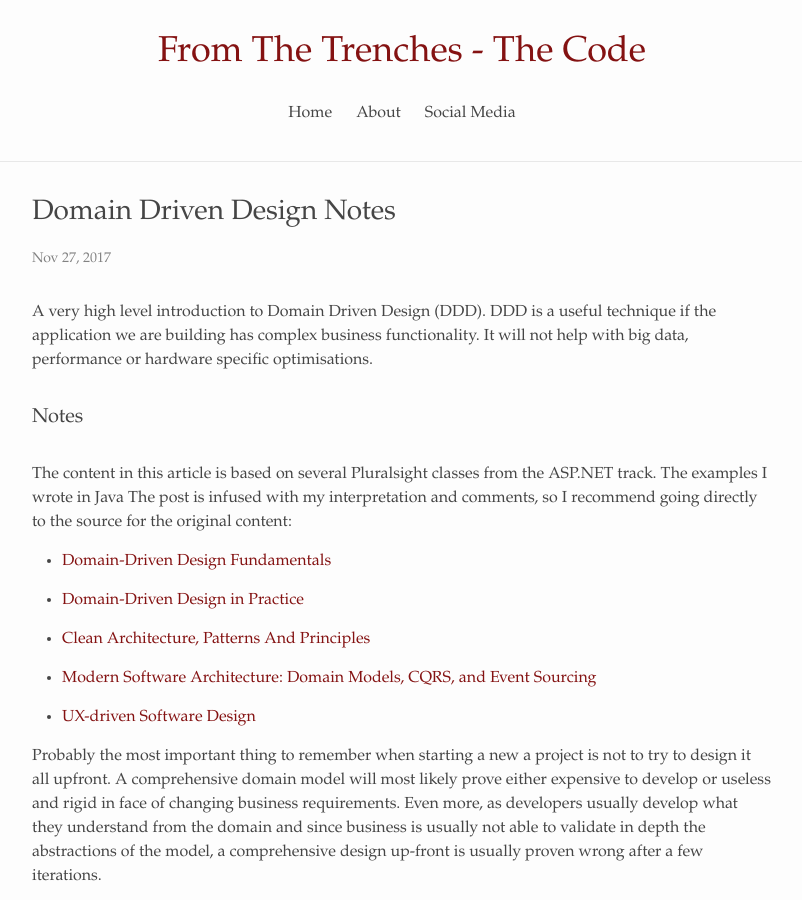
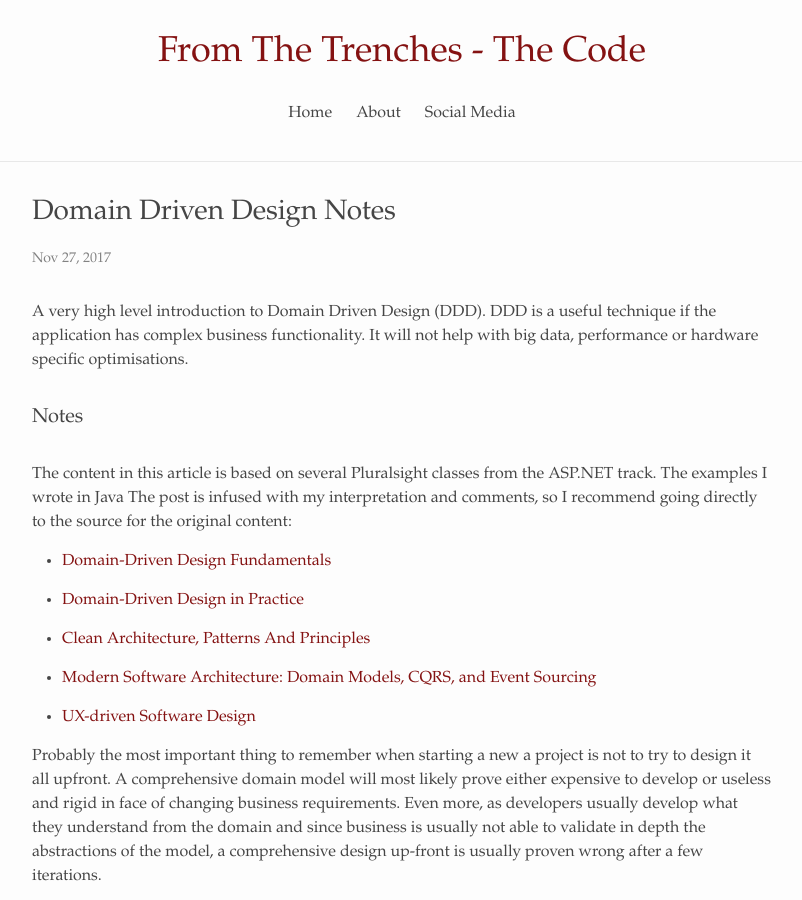
Before and after one commit to alexandrugris/my-jekyll-tech-blog, a Jekyll site: the page built from MyBlog/_posts/2017-11-27-domain-driven-design-notes.markdown, in a window 1280 px wide and 900 px high. Shown: the whole window, without its empty margins (238-1040 px from the left). Built offline with Jekyll 4.4.1, drawn with Linux system fonts in a browser that asks for light colours.

Commit message:
small change

```diff
--- a/MyBlog/_posts/2017-11-27-domain-driven-design-notes.markdown
+++ b/MyBlog/_posts/2017-11-27-domain-driven-design-notes.markdown
@@ -4,7 +4,7 @@ title:  "Domain Driven Design Notes"
 date:   2017-11-27 13:15:16 +0200
 categories: architecture
 ---
-A very high level introduction to Domain Driven Design (DDD). DDD is a useful technique if the application we are building has complex business functionality. It will not help with big data, performance or hardware specific optimisations.
+A very high level introduction to Domain Driven Design (DDD). DDD is a useful technique if the application has complex business functionality. It will not help with big data, performance or hardware specific optimisations.
 
 ### Notes
 
```
